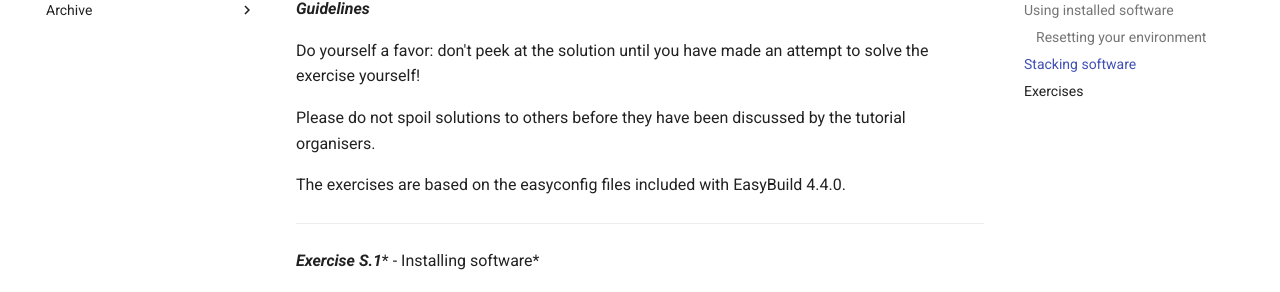
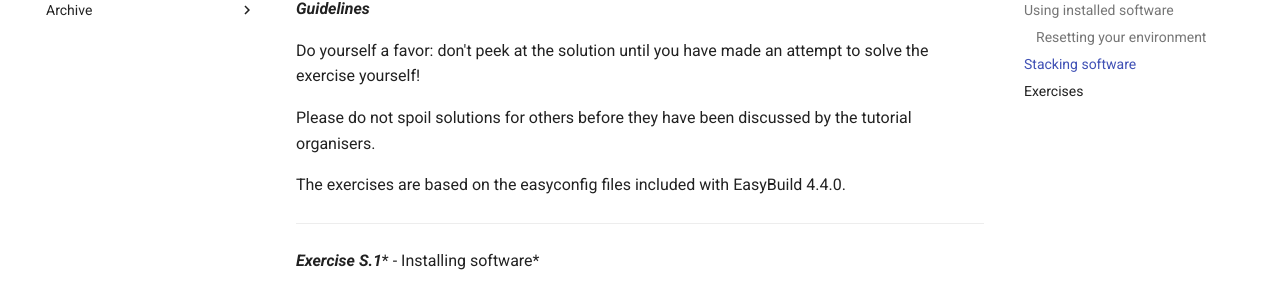
Before and after one commit to easybuilders/easybuild-tutorial, an MkDocs documentation site: the page built from docs/2021-isc21/installing_software.md, in a window 1280 px wide and 900 px high, scrolled down 6483 px. Shown: the part 152-444 px from the top of the window. Built offline with MkDocs 1.6.1 and Material for MkDocs 9.7.7, drawn with Linux system fonts in a browser that asks for light colours.

Commit message:
Update installing_software.md

```diff
--- a/docs/2021-isc21/installing_software.md
+++ b/docs/2021-isc21/installing_software.md
@@ -320,7 +320,7 @@ won't go into those here).
 
 Do yourself a favor: don't peek at the solution until you have made an attempt to solve the exercise yourself!
 
-Please do not spoil solutions to others before they have been discussed by the tutorial organisers.
+Please do not spoil solutions for others before they have been discussed by the tutorial organisers.
 
 The exercises are based on the easyconfig files included with EasyBuild 4.4.0.
 
```
Also changed, not shown: other parts of docs/2021-isc21/installing_software.md (+1 -1 lines).
